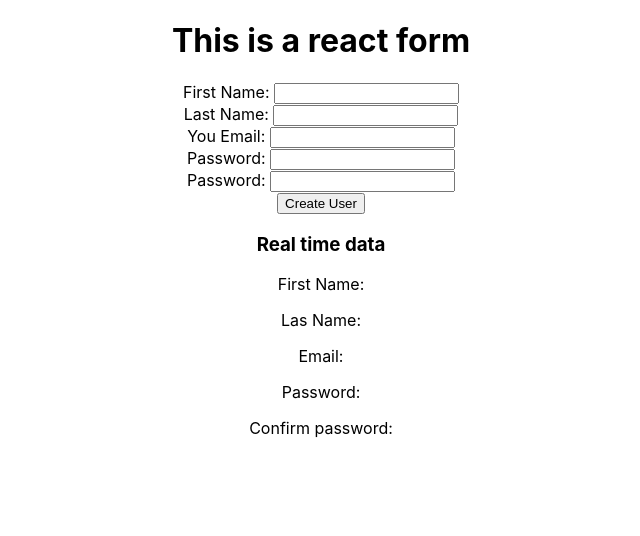
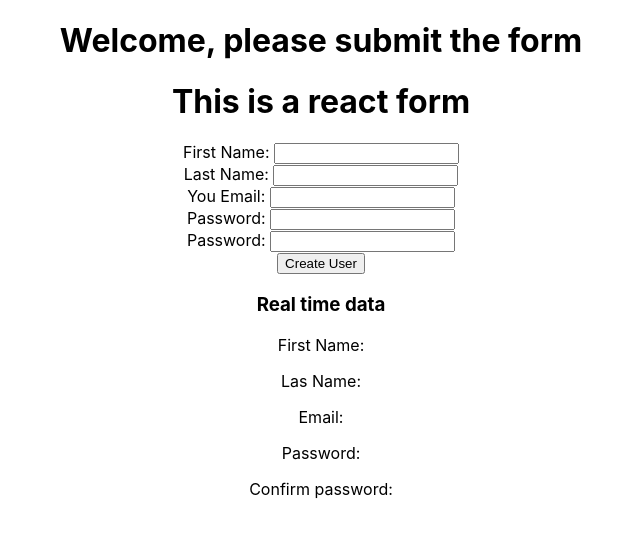
Before and after one commit to JoacoMaurtua/Cool-React-Form, a React (Create React App) app in the folder react-form/: page / in a window 1280 px wide. Shown: the top 536 px of the page, without its empty margins (319-959 px from the left). Built offline with nearby package versions, Linux system fonts and the light colour scheme.

Commit message:
applying conditional rendering

```diff
--- a/react-form/src/components/Form.jsx
+++ b/react-form/src/components/Form.jsx
@@ -8,12 +8,15 @@ export default function Form() {
     email:"",
     password:"",
     confirmPassword:""
-  })
+  });
+
+  const [shippingStatus, setShipping] = useState(false);
 
   const onSubmit = (event) =>{
     event.preventDefault();
     const data = {...state};
     console.log("Helo and Welcome",data);
+    setShipping(true);
     setState("");
 
   }
@@ -25,10 +28,19 @@ export default function Form() {
     });
   }
 
+  const shipping = () =>{
+    if(shippingStatus == true){
+        return "Thank you for submitting the form!";
+    }else{
+        return "Welcome, please submit the form";
+    }
+  }
+
   const {firstName,lastName,email,password,confirmPassword} = state;
 
   return (
     <div className="Container">
+      <h1>{ shipping() }</h1>
       <form  onSubmit={onSubmit}>
         <h1>This is a react form</h1>
         <label htmlFor="user">First Name: </label>
```
